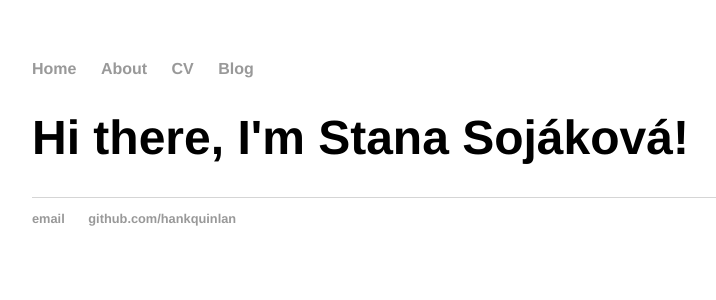
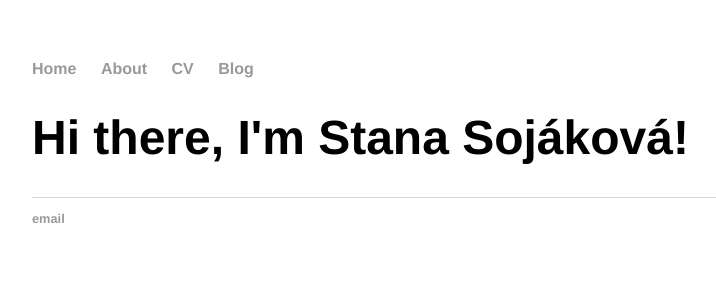
Before and after one commit to stanyas/stanyas.github.io, a Jekyll site: the page built from index.html, in a window 1280 px wide. Shown: the top 300 px of the page, without its empty margins (160-876 px from the left). Built offline with Jekyll 4.4.1, drawn with Linux system fonts in a browser that asks for light colours.

Commit message:
Update default.html

```diff
--- a/_layouts/default.html
+++ b/_layouts/default.html
@@ -21,9 +21,7 @@
 			</div><!-- /.container -->
 			<footer>
 	    		<ul>
-	        		<li><a href="mailto:hankquinlanhub@gmail.com">email</a></li>
-	        		<li><a href="https://github.com/hankquinlan">github.com/hankquinlan</a></li>
-				</ul>
+	        		<li><a href="mailto:sojakovas@ most often used email">email</a></li>
 			</footer>
 		</body>
 	</html>
```
